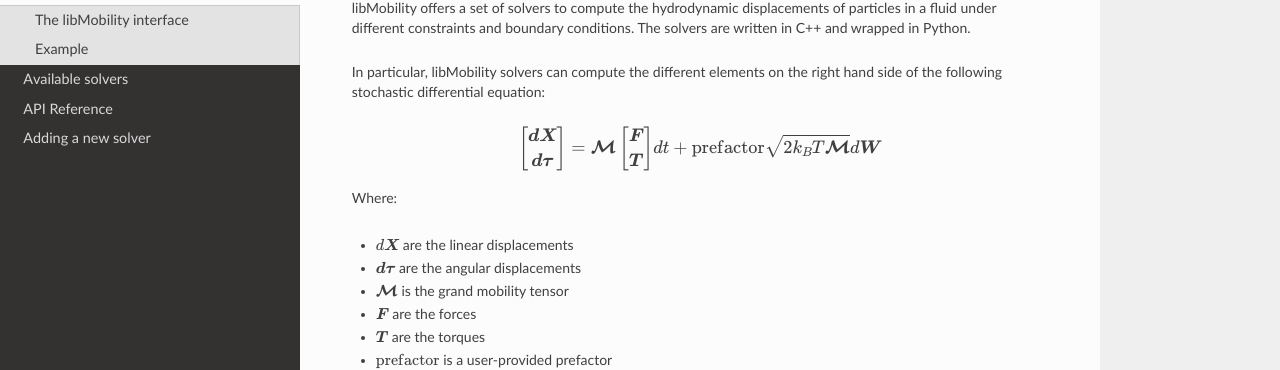
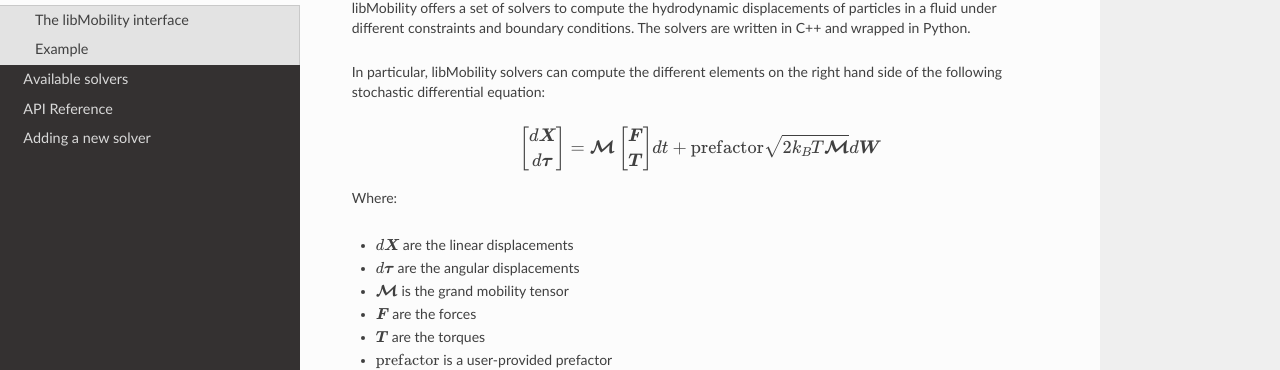
Before and after one commit to stochasticHydroTools/libMobility, a Sphinx documentation site: the page built from docs/source/usage.rst, in a window 1280 px wide and 900 px high. Shown: the part 161-531 px from the top of the window. Built offline with Sphinx 7.4.7 and the Read the Docs theme 3.1.0, drawn with Linux system fonts in a browser that asks for light colours.

Commit message:
fix typos

```diff
--- a/docs/source/usage.rst
+++ b/docs/source/usage.rst
@@ -7,12 +7,12 @@
 
 .. math::
 
-   \begin{bmatrix}\boldsymbol{dX}\\\boldsymbol{d\tau}\end{bmatrix} = \boldsymbol{\mathcal{M}}\begin{bmatrix}\boldsymbol{F}\\\boldsymbol{T}\end{bmatrix}dt + \text{prefactor}\sqrt{2 k_B T \boldsymbol{\mathcal{M}}}d\boldsymbol{W}
+   \begin{bmatrix}d\boldsymbol{X}\\d\boldsymbol{\tau}\end{bmatrix} = \boldsymbol{\mathcal{M}}\begin{bmatrix}\boldsymbol{F}\\\boldsymbol{T}\end{bmatrix}dt + \text{prefactor}\sqrt{2 k_B T \boldsymbol{\mathcal{M}}}d\boldsymbol{W}
 
 Where:
 
 - :math:`d\boldsymbol{X}` are the linear displacements
-- :math:`\boldsymbol{d\tau}` are the angular displacements
+- :math:`d\boldsymbol{\tau}` are the angular displacements
 - :math:`\boldsymbol{\mathcal{M}}` is the grand mobility tensor
 - :math:`\boldsymbol{F}` are the forces
 - :math:`\boldsymbol{T}` are the torques
```
